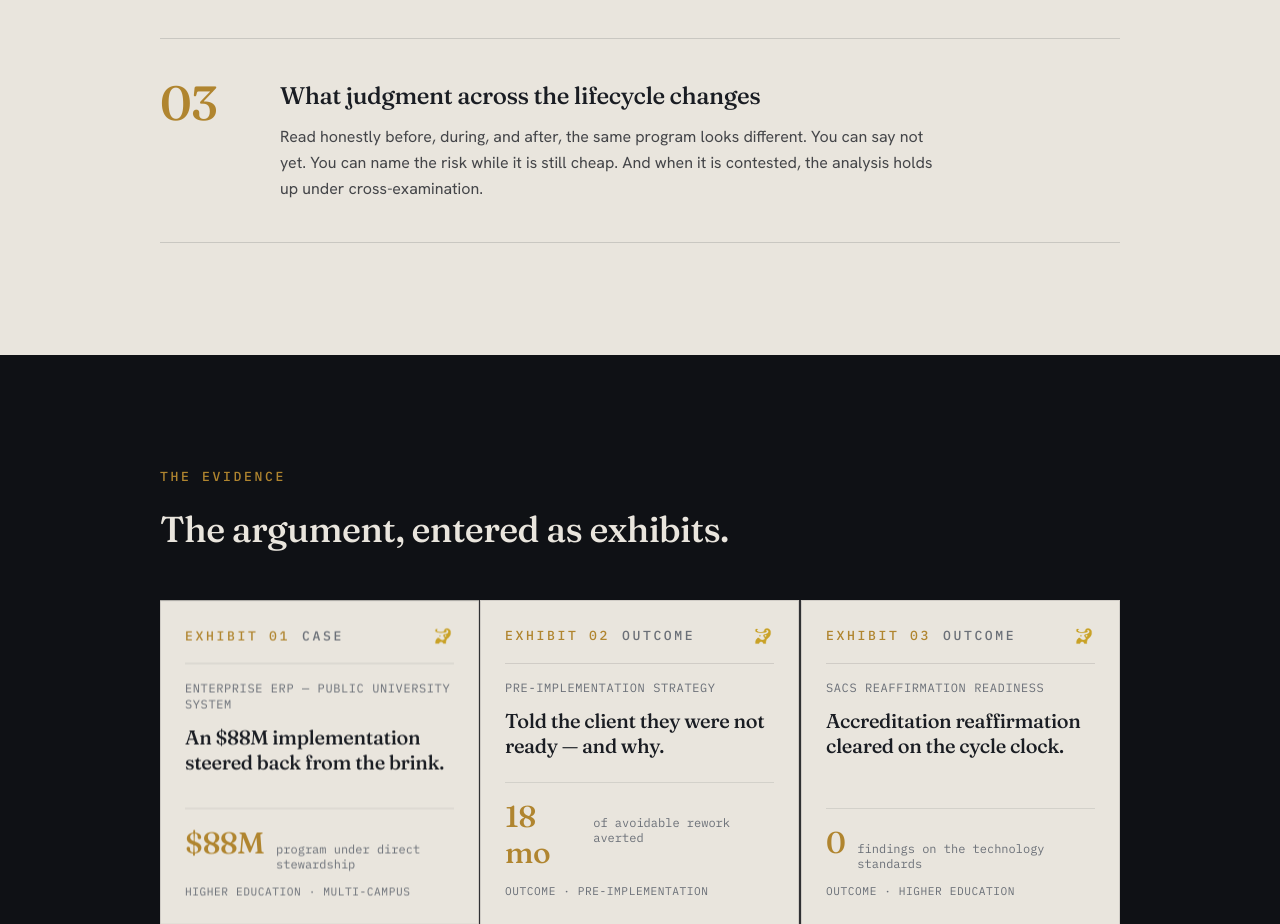
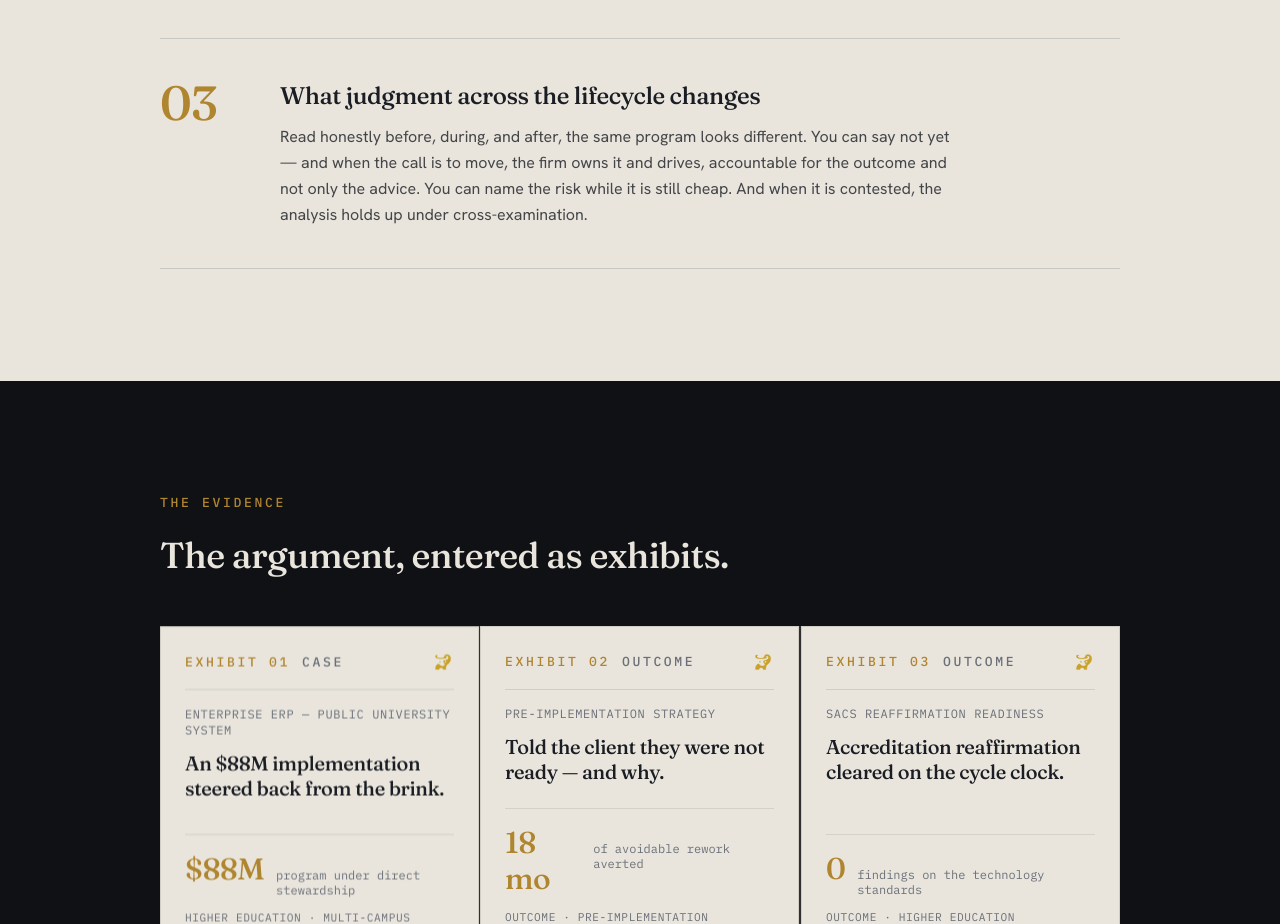
Before and after one commit to phousecos/jlynneco, a Next.js app: page / in a window 1280 px wide. Shown: the part 1420-2344 px from the top of the page. Built offline with nearby package versions, Linux system fonts and the light colour scheme.

Commit message:
Carry 'drive to move it' into argument beat 03
Co-Authored-By: Claude Opus 4.8 <noreply@anthropic.com>
Claude-Session: https://claude.ai/code/session_01KyjxaM5F8DZEXEMnPJurrV

```diff
--- a/src/app/page.tsx
+++ b/src/app/page.tsx
@@ -24,7 +24,7 @@ const argument = [
   {
     n: "03",
     title: "What judgment across the lifecycle changes",
-    body: "Read honestly before, during, and after, the same program looks different. You can say not yet. You can name the risk while it is still cheap. And when it is contested, the analysis holds up under cross-examination.",
+    body: "Read honestly before, during, and after, the same program looks different. You can say not yet — and when the call is to move, the firm owns it and drives, accountable for the outcome and not only the advice. You can name the risk while it is still cheap. And when it is contested, the analysis holds up under cross-examination.",
   },
 ];
 
```
